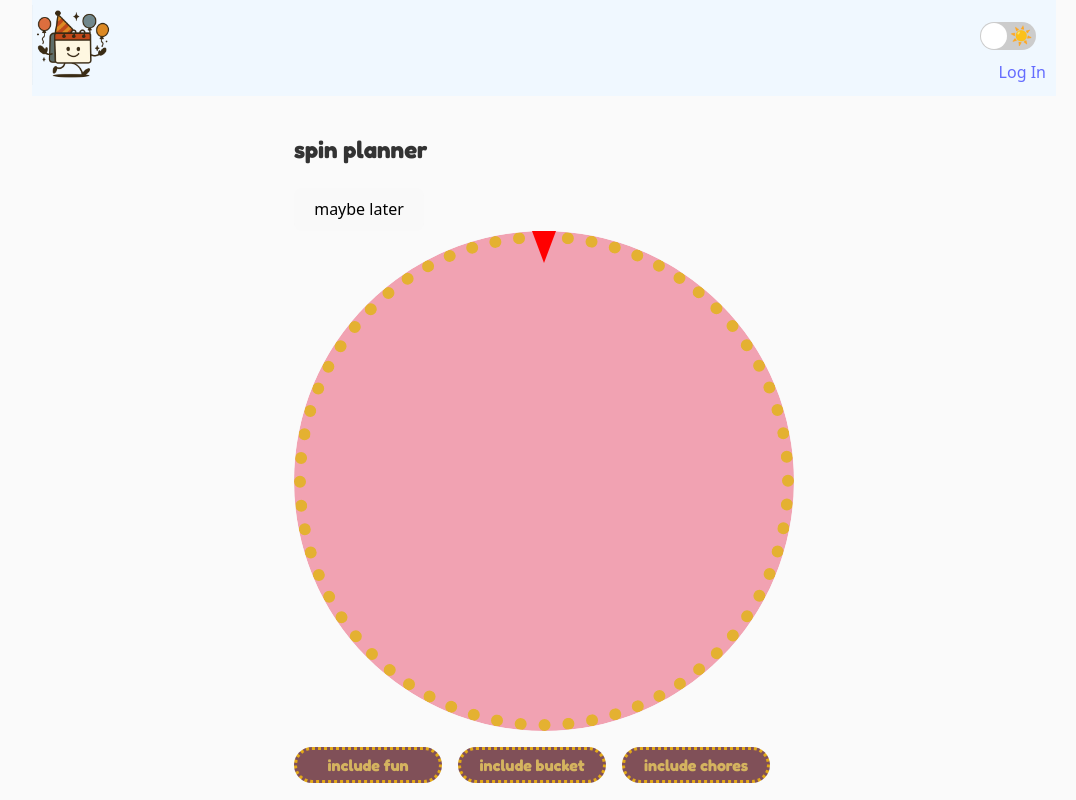
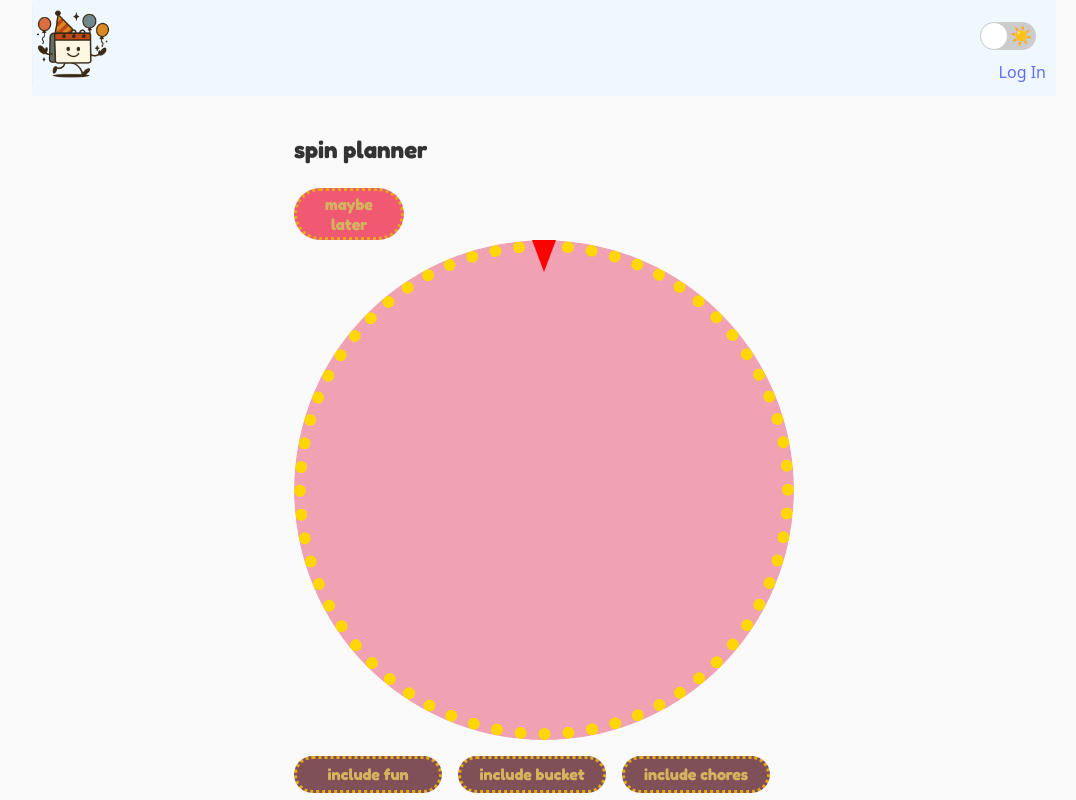
Before and after one commit to Zereis/Event-planner, a React (Vite) app: page /#/spin in a window 1280 px wide. Shown: the whole page, without its empty margins (96-1172 px from the left). Built offline with nearby package versions, Linux system fonts and the light colour scheme.

Commit message:
more styling

```diff
--- a/src/components/Spin.jsx
+++ b/src/components/Spin.jsx
@@ -183,7 +183,7 @@ function Spin() {
   return(
     <div>
       <h2>spin planner</h2>
-      <button onClick={pass} disabled={!selectedActivityId}>maybe later</button>
+      <button className="later-button" onClick={pass} disabled={!selectedActivityId}>maybe later</button>
 
       <div>
         <div className="wheel-container">
--- a/src/styles/spin.css
+++ b/src/styles/spin.css
@@ -4,10 +4,20 @@ h2 {
     font-family: 'Fredoka', sans-serif;
 }
 
-button {
+.later-button {
     font-family: 'Fredoka', sans-serif;
-    color: black;
-}
+    padding: 0.2rem 1rem;
+    border-radius: 9999px;
+    width: 110px;
+    text-align: center;
+    cursor: pointer;
+    font-family: 'Fredoka', sans-serif;
+    background-color: rgb(241, 89, 115);
+    color: rgb(212, 179, 95);
+    border: dotted 3px rgb(226, 169, 24);
+    font-weight: 700;
+    transition: all 0.2s ease;
+  }
 
 label {
     font-family: 'Fredoka', sans-serif;
@@ -30,7 +40,7 @@ label {
   display: grid;
   place-content: center start;
   clip-path: inset(0 0 0 0 round 50%);
-  border: dotted 1cqi rgb(228, 177, 49);
+  border: dotted 1cqi gold;
   border-radius: 50%;
   overflow: hidden;
   transform: rotate(0deg);
```
